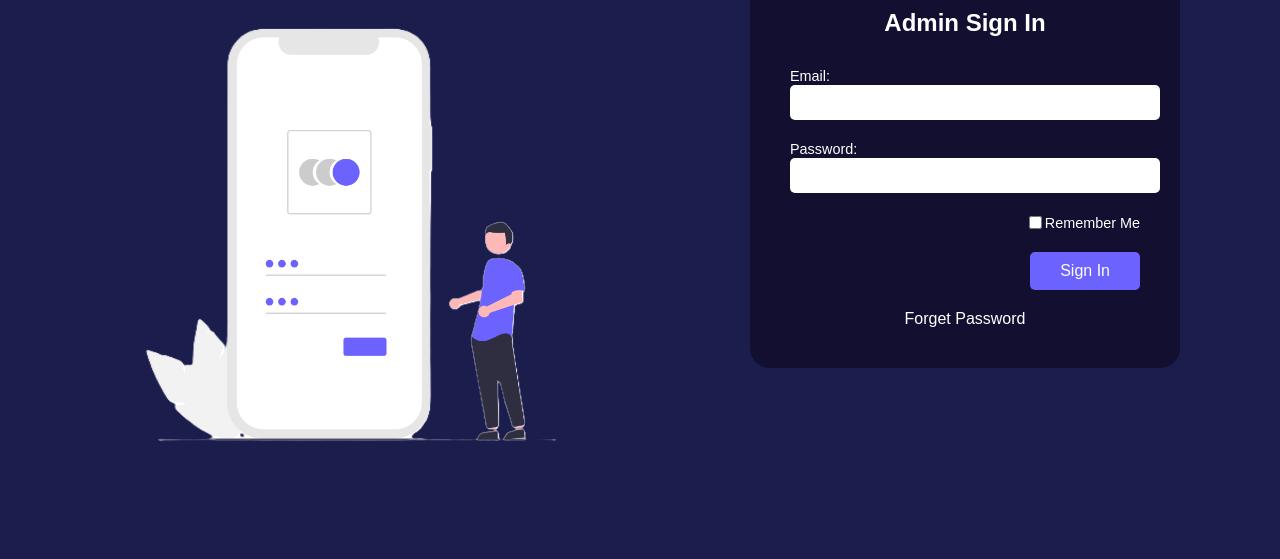
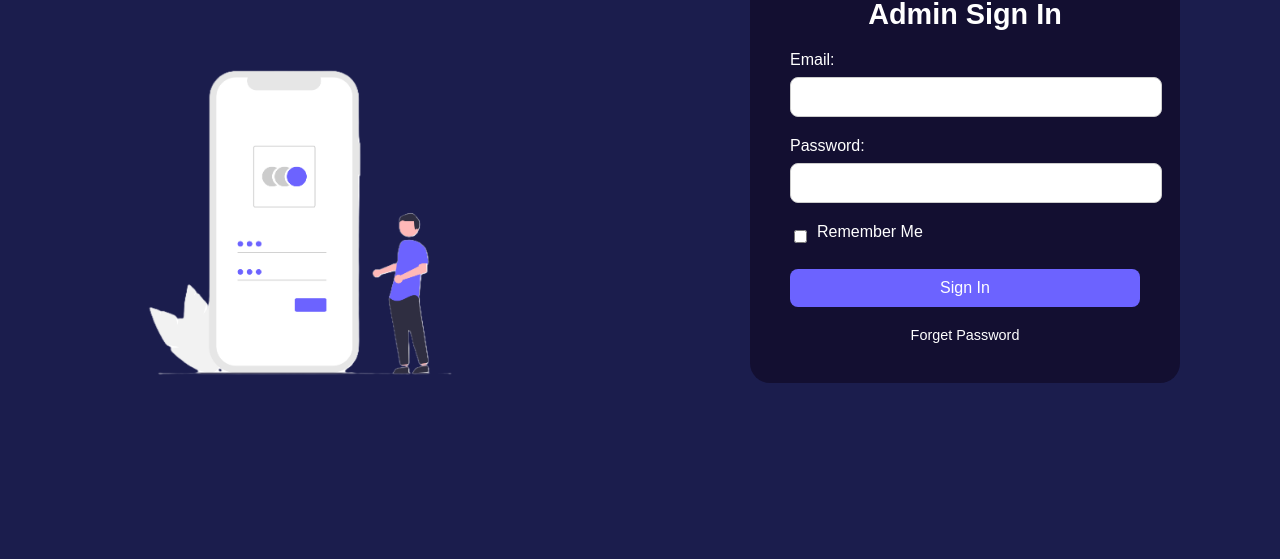
Before and after one commit to mindjuice-code/practice, a plain HTML site: page Assignment_1/index.html in a window 1280 px wide. Shown: the part 241-800 px from the top of the page. Drawn offline with Linux system fonts and the light colour scheme.

Commit message:
fix error

```diff
--- a/Assignment_1/index.html
+++ b/Assignment_1/index.html
@@ -3,23 +3,24 @@
 <head>
     <meta charset="UTF-8">
     <meta name="viewport" content="width=device-width, initial-scale=1.0">
-    <title>Login page</title>
+    <title>Burma Link - Admin Login</title>
+    <link rel="icon" href="Burma Link logo.png">
     <link rel="stylesheet" href="styles.css">
 </head>
 <body>
     <div class="container">
-        <div class="left-side">
+        <div class="side-a">
             <div class="logo-container">
                 <img src="Burma Link logo.png" alt="Burma Link Logo" class="logo">
                 <h1>Burma Link Channel</h1>
             </div>
-
-            <div class="pic-container">
-            <img src="Access.png" alt="Access Illustration" class="access-image">
+            <div class="illustration-container">
+                <img src="Access.png" alt="Sign In Illustration" class="illustration">
             </div>
         </div>
 
-        <div class="right-side">
+        <div class="side-b">
+            <div class="form">
                 <h2>Admin Sign In</h2>
                 <form action="#" method="post">
                     <label for="email">Email:</label>
@@ -33,11 +34,10 @@
                         <label for="remember-me">Remember Me</label>
                     </div>
 
-                <div class="form-actions">
-                    <input type="submit" value="Sign In">
+                    <button class="sign-in" type="submit">Sign In</button>
+                </form>
+                <a href="#" class="forgot-password">Forget Password</a>
             </div>
-            </form>
-            <a href="#">Forget Password</a>
         </div>
     </div>
 </body>
--- a/Assignment_1/styles.css
+++ b/Assignment_1/styles.css
@@ -13,10 +13,10 @@ body {
     height: 100vh;
 }
 
-.left-side {
+.side-a {
     display: flex;
     flex-direction: column;
-    align-items: center;
+    align-items: flex-start;
 }
 
 .logo-container {
@@ -25,7 +25,8 @@ body {
 }
 
 .logo-container img {
-    width: 150px;
+    width: 80px;
+    margin-right: 15px;
 }
 
 .logo-container h1 {
@@ -33,78 +34,77 @@ body {
     font-size: 2rem;
 }
 
-.left-side .pic-container {
-    width: 500px;
-    height: 500px;
-    background-color: rgba(27,29,77,255);
-    border-radius: 30px;
-    position: relative;
-    overflow: hidden;
+.illustration-container {
+    margin-top: 50px;
+}
+
+.illustration-container img {
+    width: 400px;
+}
+
+.side-b {
     display: flex;
     justify-content: center;
     align-items: center;
 }
 
-.left-side .pic-container img {
-    max-width: 150%;
-    max-height: 100%;
-    object-fit: contain;
+.form {
+    background-color:rgba(19,15,49,255);
+    padding: 40px;
+    border-radius: 20px;
+    width: 350px;
+    text-align: center;
+    color: white;
 }
 
-
-
-.right-side {
-    background-color: rgba(19,15,49,255);
-    padding: 40px;
-    border-radius: 20px;
-    color: white;
-    width: 350px;
+.form h2 {
+    margin-bottom: 20px;
+    font-size: 1.8rem;
 }
 
-.right-side h2 {
-    margin-bottom: 30px;
-    text-align: center;
+.form label {
+    display: block;
+    text-align: left;
+    margin-bottom: 8px;
+    font-size: 1rem;
 }
 
-.right-side label {
-    font-size: 0.9rem;
-}
-
-.right-side input[type="email"],
-.right-side input[type="password"] {
+.form input[type="email"],
+.form input[type="password"] {
     width: 100%;
     padding: 10px;
     margin-bottom: 20px;
-    border: none;
-    border-radius: 5px;
+    border-radius: 8px;
+    border: 1px solid #ccc;
+    font-size: 1rem;
 }
 
 .remember-me {
     display: flex;
-    justify-content: flex-end;
+    justify-content: flex-start;
     align-items: center;
     margin-bottom: 20px;
 }
 
-.right-side .form-actions {
-    display: flex;
-    justify-content: flex-end;
+.remember-me input[type="checkbox"] {
+    margin-right: 10px;
 }
 
-.right-side input[type="submit"] {
-    padding: 10px 30px;
-    background-color: #6C63FF;
+.sign-in {
+    background-color: #6c63ff;
+    color: white;
+    padding: 10px;
     border: none;
-    color: white;
+    border-radius: 8px;
     font-size: 1rem;
-    border-radius: 5px;
+    width: 100%;
     cursor: pointer;
 }
 
-.right-side a {
+.forgot-password {
     display: block;
-    text-align: center;
     margin-top: 20px;
     color: white;
     text-decoration: none;
+    font-size: 0.9rem;
 }
```
Lines whose indentation alone changed are shown as unchanged.
